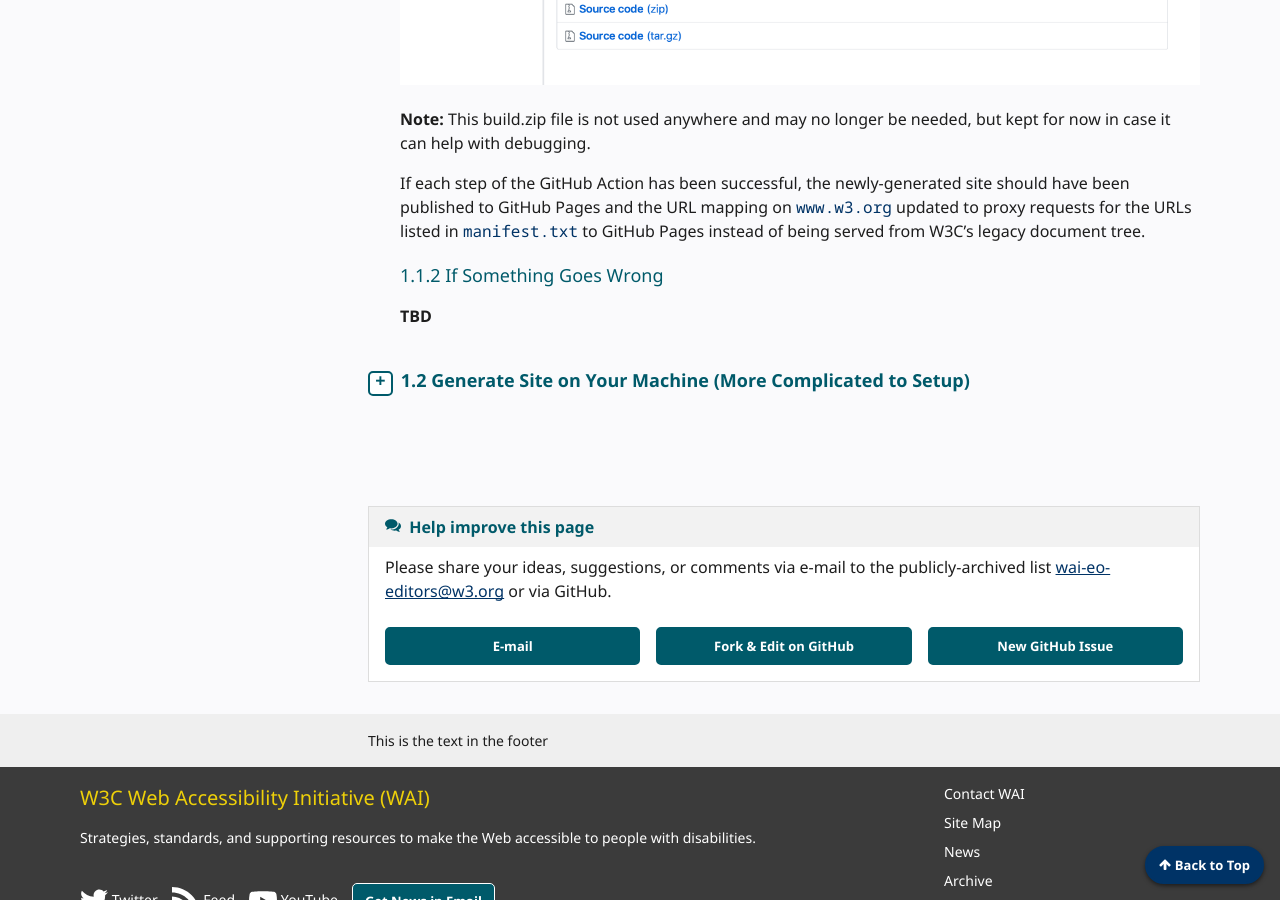
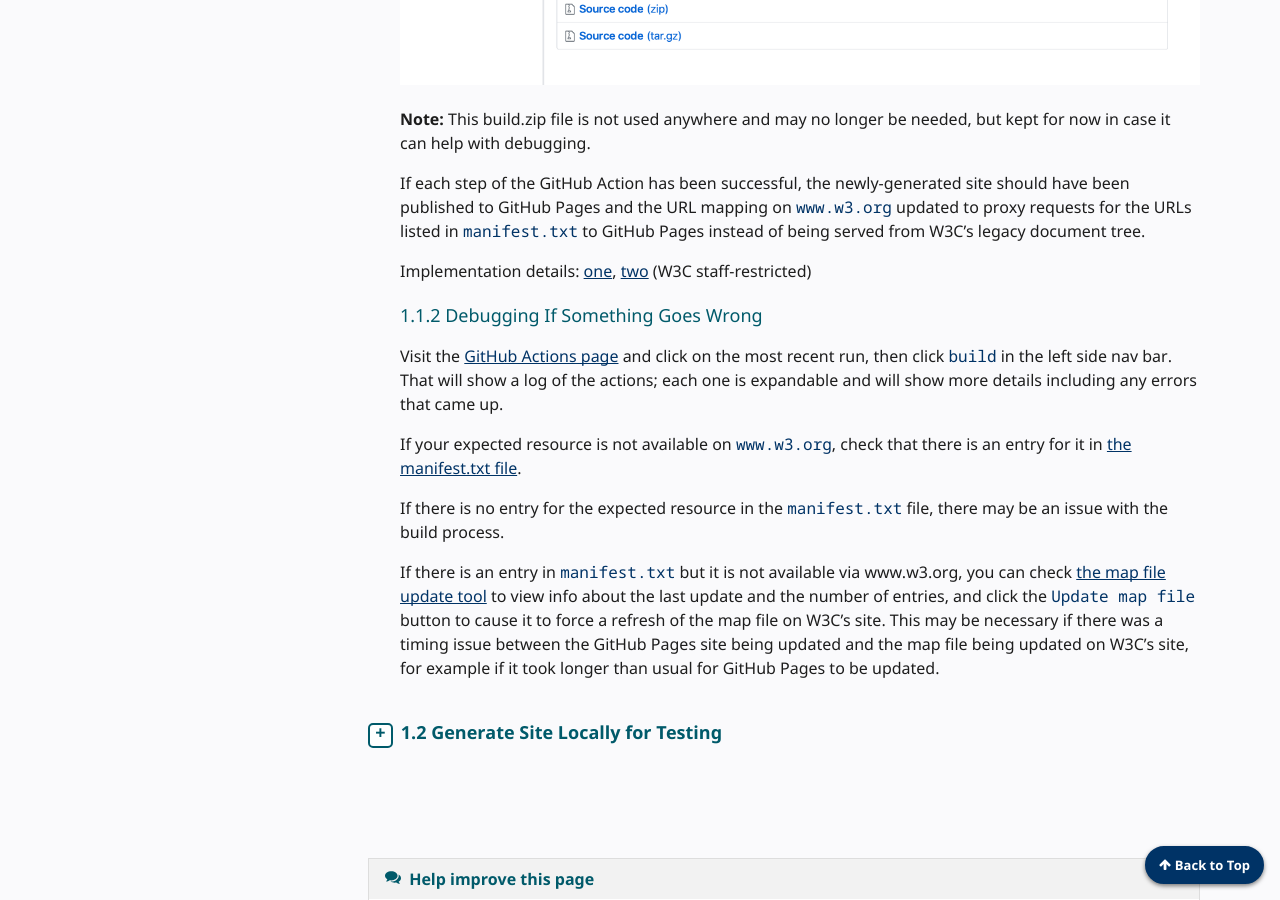
Before and after one commit to w3c/wai-website-theme, a Jekyll site: the page built from content/technical-publication.md, in a window 1280 px wide and 900 px high, scrolled down 1866 px. Built offline with Jekyll 4.4.1, drawn with Linux system fonts in a browser that asks for light colours; cached includes are drawn as plain includes; comment, search, counter and statistics services are not loaded; some of the changed text lies outside the part shown.

Commit message:
add some notes on debugging

```diff
--- a/content/technical-publication.md
+++ b/content/technical-publication.md
@@ -65,17 +65,27 @@ You can follow the generation of the files in the [Actions tab](https://github.c
 
 If each step of the GitHub Action has been successful, the newly-generated site should have been published to GitHub Pages and the URL mapping on `www.w3.org` updated to proxy requests for the URLs listed in `manifest.txt` to GitHub Pages instead of being served from W3C's legacy document tree.
 
-#### 1.1.2 If Something Goes Wrong
+Implementation details: [one](https://lists.w3.org/Archives/Team/w3t-sys/2020MayJun/0055.html), [two](https://lists.w3.org/Archives/Team/w3t-sys/2020MayJun/0056.html) (W3C staff-restricted)
 
-**TBD**
+#### 1.1.2 Debugging If Something Goes Wrong
+
+Visit the [GitHub Actions page](https://github.com/w3c/wai-website/actions) and click on the most recent run, then click `build` in the left side nav bar. That will show a log of the actions; each one is expandable and will show more details including any errors that came up.
+
+If your expected resource is not available on `www.w3.org`, check that there is an entry for it in [the manifest.txt file](https://github.com/w3c/wai-website/blob/gh-pages/manifest.txt).
+
+If there is no entry for the expected resource in the `manifest.txt` file, there may be an issue with the build process.
+
+If there is an entry in `manifest.txt` but it is not available via www.w3.org, you can check [the map file update tool](https://www.w3.org/services/update-wai-map) to view info about the last update and the number of entries, and click the `Update map file` button to cause it to force a refresh of the map file on W3C's site. This may be necessary if there was a timing issue between the GitHub Pages site being updated and the map file being updated on W3C's site, for example if it took longer than usual for GitHub Pages to be updated.
 
 {% include excol.html type="end" %}
 
 {% include excol.html type="start" id="complicated" %}
 
-### 1.2 Generate Site on Your Machine (More Complicated to Setup)
+### 1.2 Generate Site Locally for Testing
 
 {% include excol.html type="middle" %}
+
+This method should normally not be necessary, but may be useful for those wanting to generate a local copy of the site for testing or experiments.
 
 **Note:** The following steps were tested on a Unix machine. If you want to generate the website on Windows, using the [Windows Subsystem for Linux](https://docs.microsoft.com/en-us/windows/wsl/install-win10) is probably the way to go, albeit untested.
 
```
